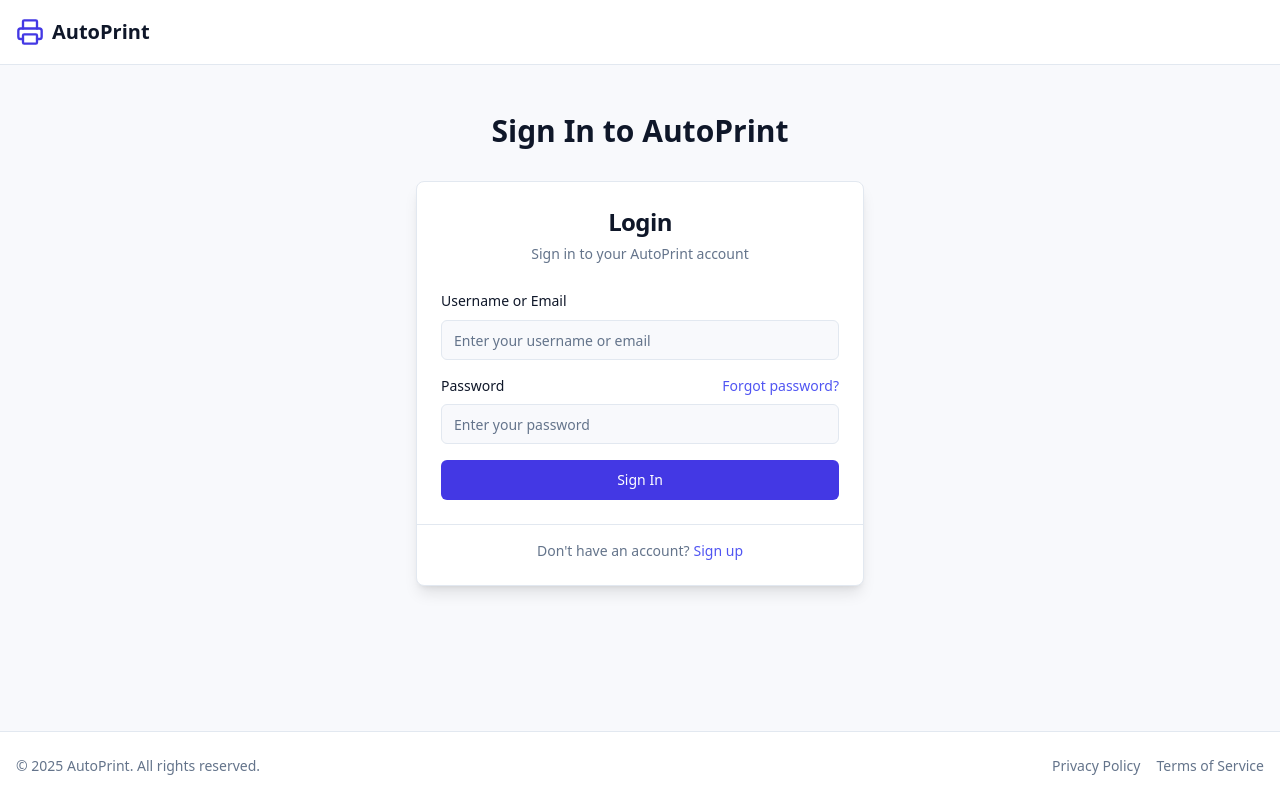
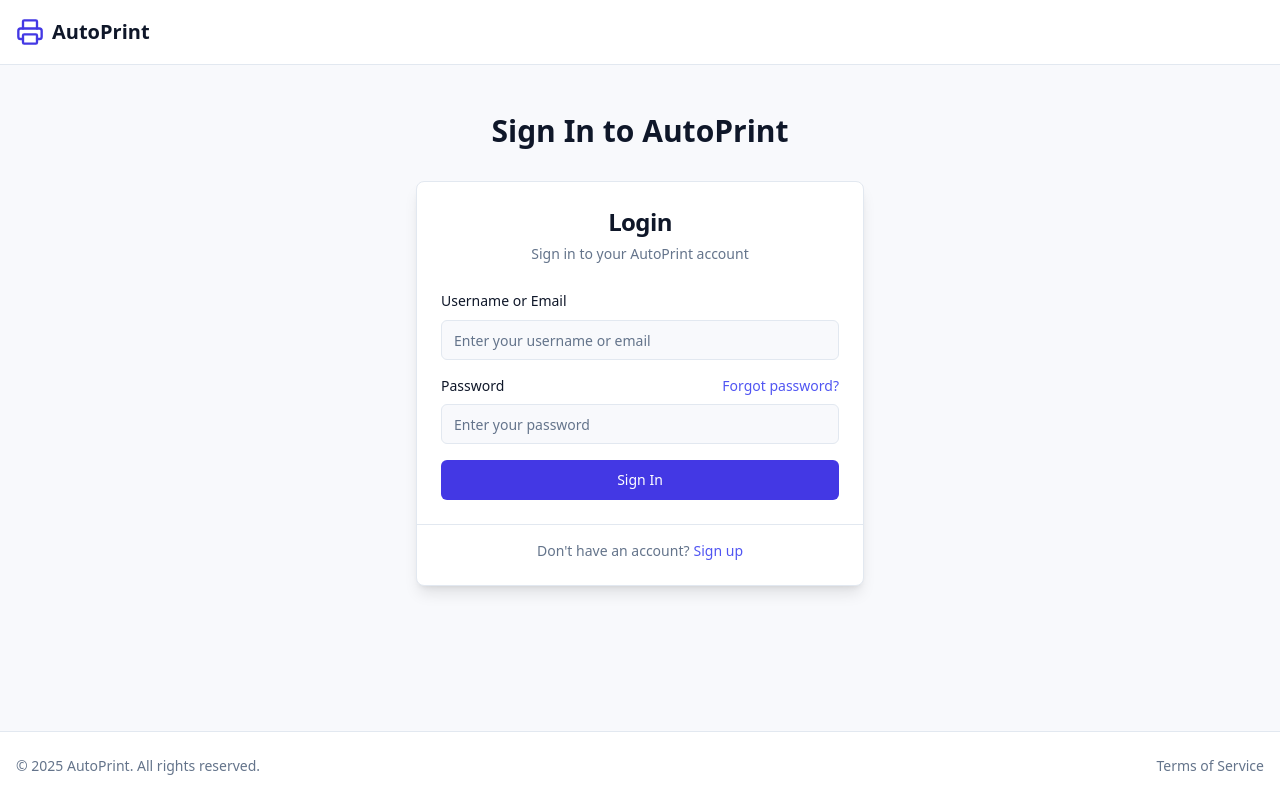
Before and after one commit to Hashed0719/AutoPrint-Frontend, a React (Vite) app: page /login in a window 1280 px wide. Built offline with nearby package versions, Linux system fonts and the light colour scheme.

Commit message:
fix: Remove privacy policy buttons as they are not functional right now.

```diff
--- a/src/components/layout/AppLayout.tsx
+++ b/src/components/layout/AppLayout.tsx
@@ -72,9 +72,6 @@ const AppLayout: React.FC<{ children: React.ReactNode }> = ({ children }) => {
           </p>
           <div className="flex items-center gap-4">
             <a href="#" className="text-sm text-muted-foreground hover:text-foreground">
-              Privacy Policy
-            </a>
-            <a href="#" className="text-sm text-muted-foreground hover:text-foreground">
               Terms of Service
             </a>
           </div>
```
